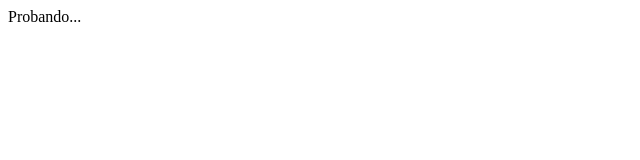
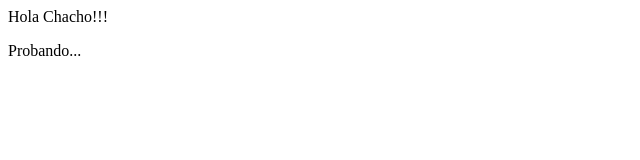
Before and after one commit to ZeroRoyX/zeroroyx.github.io, a plain HTML site: page index.html in a window 1280 px wide. Shown: the whole page, without its empty margins (0-640 px from the left). Drawn offline with Linux system fonts and the light colour scheme.

Commit message:
Se agregó header de Chacho

```diff
--- a/index.html
+++ b/index.html
@@ -1,6 +1,7 @@
 <html>
     <head>
         <title> Inicializando Github Pages! </title>
+        <h>Hola Chacho!!!</h>
         <p>Probando...</p>
     </head>
     <body></body>
```
